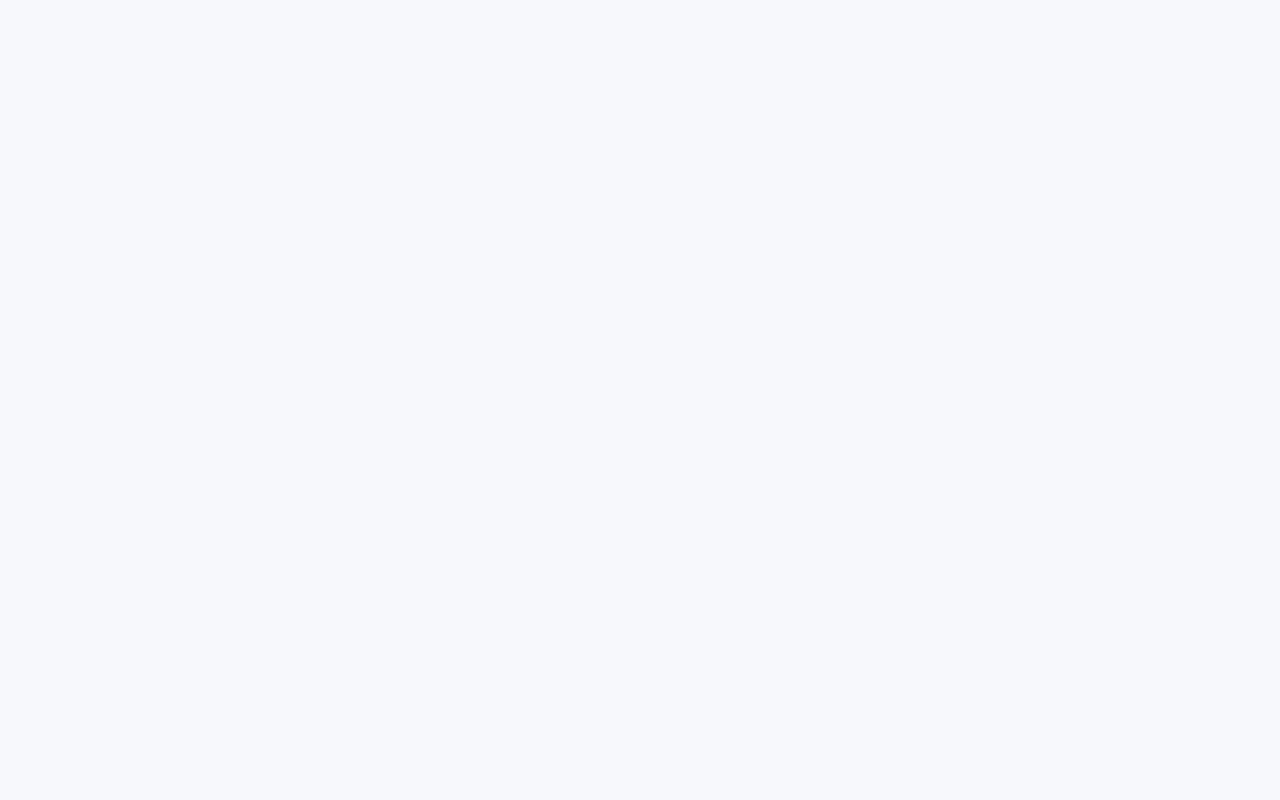
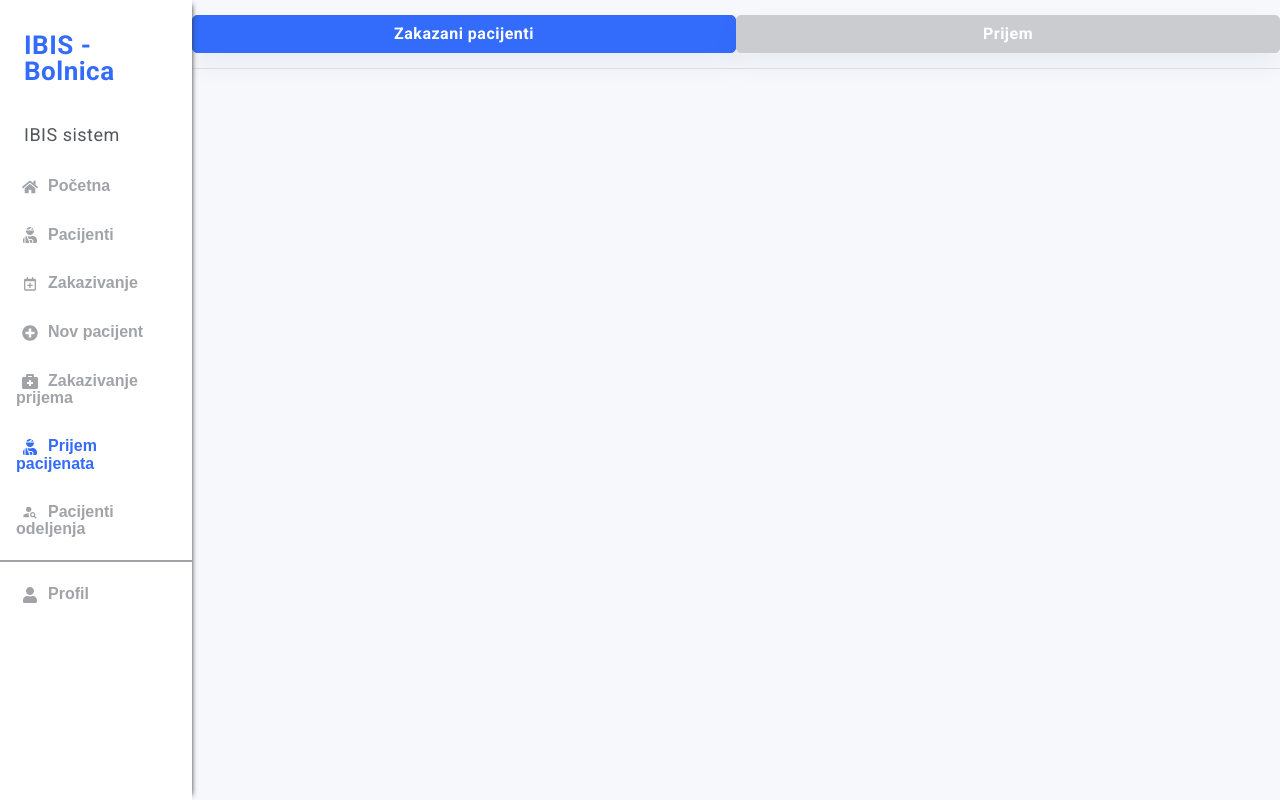
Before and after one commit to ivaguranov/Bolnica-Front, a React (Create React App) app: page /nurse/infirmary/admission-of-patient in a window 1280 px wide. Before the commit this address had no page. Built offline with nearby package versions, Linux system fonts and the light colour scheme.

Commit message:
finished Nurse Infirmary Admission of the patient page foundation

```diff
--- a/src/App.js
+++ b/src/App.js
@@ -25,6 +25,9 @@ import NurseHomepage from "./pages/Nurse/NurseHomepage/NurseHomepage";
 import PatientPreviewNurses from "./pages/Nurse/PatientPreviewPageNurses/PatientPreviewPageNurses";
 import RegistrationPatientPage from "./pages/Nurse/RegistrationPatientPage/RegistrationPatientPage";
 import ScheduleAppointmentPage from "./pages/Nurse/ScheduleAppointmentPage/ScheduleAppointmentPage";
+
+// NURSE INFIRMARY
+import NurseInfirmaryPatientAdmission from "./pages/Nurse/NurseInfirmaryPatientAdmission/NurseInfirmaryPatientAdmission";
 
 // BIOCHEMIST
 import BiochemistHomepage from "./pages/Biochemist/BiochemistHomepage/BiochemistHomepage";
@@ -78,6 +81,12 @@ const App = () => {
           path="/nurse/edit-patient/:lbp"
           exact
           element={<EditPatientPage />}
+        />
+        {/* NURSE INFIRMARY ROUTES */}
+        <Route
+          path="/nurse/infirmary/admission-of-patient"
+          exact
+          element={<NurseInfirmaryPatientAdmission />}
         />
         {/* ADMIN ROUTES */}
         <Route path="/admin" exact element={<AdminHomepage />} />
@@ -133,9 +142,9 @@ const App = () => {
           element={<RecepcionistAddPatientPage />}
         />
         <Route
-            path="/recepcionist/add-appointment"
-            exact
-            element={<RecepcionistScheduleAppPage />}
+          path="/recepcionist/add-appointment"
+          exact
+          element={<RecepcionistScheduleAppPage />}
         />
       </Routes>
     </BrowserRouter>
--- a/src/commons/sidebarLinks.js
+++ b/src/commons/sidebarLinks.js
@@ -5,9 +5,10 @@ import {
   FaPlusCircle,
   FaUserInjured,
   FaClipboardList,
+  FaBriefcaseMedical,
 } from "react-icons/fa";
 import { BiCalendarPlus } from "react-icons/bi";
-import { MdCalendarToday } from "react-icons/md";
+import { MdCalendarToday, MdPersonSearch } from "react-icons/md";
 import { GiNotebook } from "react-icons/gi";
 
 export const getSidebarLinks = (role, activeId) => {
@@ -80,6 +81,66 @@ export const getSidebarLinks = (role, activeId) => {
         path: "/profile",
         icon: <FaUser />,
         isActive: activeId === 5 ? true : false,
+      },
+    ];
+  } else if (role === "nurseinfirmary") {
+    return [
+      {
+        id: 1,
+        text: "Početna",
+        path: "/nurse",
+        icon: <FaHome />,
+        isActive: activeId === 1 ? true : false,
+      },
+      {
+        id: 2,
+        text: "Pacijenti",
+        path: "/nurse/patient-preview",
+        icon: <FaUserInjured />,
+        isActive: activeId === 2 ? true : false,
+      },
+      {
+        id: 3,
+        text: "Zakazivanje",
+        path: "/nurse/schedule-appointment",
+        icon: <BiCalendarPlus />,
+        isActive: activeId === 3 ? true : false,
+      },
+      {
+        id: 4,
+        text: "Nov pacijent",
+        path: "/nurse/register-patient",
+        icon: <FaPlusCircle />,
+        isActive: activeId === 4 ? true : false,
+      },
+      {
+        id: 5,
+        text: "Zakazivanje prijema",
+        path: "/nurse/infirmary/scheduling-appointment",
+        icon: <FaBriefcaseMedical />,
+        isActive: activeId === 5 ? true : false,
+      },
+      {
+        id: 6,
+        text: "Prijem pacijenata",
+        path: "/nurse/infirmary/admission-of-patient",
+        icon: <FaUserInjured />,
+        isActive: activeId === 6 ? true : false,
+      },
+      {
+        id: 7,
+        text: "Pacijenti odeljenja",
+        path: "/nurse/infirmary/patients-department",
+        icon: <MdPersonSearch />,
+        dividerAfter: true,
+        isActive: activeId === 7 ? true : false,
+      },
+      {
+        id: 8,
+        text: "Profil",
+        path: "/profile",
+        icon: <FaUser />,
+        isActive: activeId === 8 ? true : false,
       },
     ];
   } else if (role === "biochemist") {
--- /dev/null
+++ b/src/pages/Nurse/NurseInfirmaryPatientAdmission/NurseInfirmaryPatientAdmission.js
@@ -0,0 +1,61 @@
+import React from "react";
+import { getSidebarLinks } from "../../../commons/sidebarLinks";
+import Sidebar from "../../../components/Sidebar/Sidebar";
+import { useState } from "react";
+import "./styles.css";
+
+const NurseInfirmaryPatientAdmission = () => {
+  let tab;
+
+  const [isClicked1, setClicked1] = useState(true);
+  const [isClicked2, setClicked2] = useState(false);
+
+  const toggleClass1 = () => {
+    if (!isClicked1) {
+      setClicked2(!isClicked2);
+      setClicked1(!isClicked1);
+    }
+  };
+
+  const toggleClass2 = () => {
+    if (!isClicked2) {
+      setClicked2(!isClicked2);
+      setClicked1(!isClicked1);
+    }
+  };
+
+  if (isClicked1) {
+    tab = <div></div>;
+  } else {
+    tab = <div></div>;
+  }
+
+  return (
+    <div style={{ marginLeft: "15%" }}>
+      <div className="sidebar-link-container">
+        <Sidebar links={getSidebarLinks("nurseinfirmary", 6)} />
+      </div>
+      <ul className="nav nav-tabs nav-justified">
+        <li className="nav-item">
+          <button
+            className={` ${isClicked1 ? "isActive" : "inactive"}`}
+            onClick={toggleClass1}
+          >
+            Zakazani pacijenti
+          </button>
+        </li>
+        <li className="nav-item">
+          <button
+            className={` ${isClicked2 ? "isActive" : "inactive"}`}
+            onClick={toggleClass2}
+          >
+            Prijem
+          </button>
+        </li>
+      </ul>
+      {tab}
+    </div>
+  );
+};
+
+export default NurseInfirmaryPatientAdmission;
--- /dev/null
+++ b/src/pages/Nurse/NurseInfirmaryPatientAdmission/styles.css
@@ -0,0 +1,32 @@
+.nav-item {
+  width: max-content;
+}
+
+.nav-justified {
+  flex: 1 1 auto;
+  text-align: center;
+}
+
+.isActive {
+  background-color: #336cfb;
+  font-family: "Roboto";
+  font-style: normal;
+  font-weight: 700;
+  letter-spacing: 0.5px;
+  width: 100%;
+  border-radius: 5px;
+  box-shadow: 0px 12px 26px rgba(16, 30, 115, 0.06);
+}
+
+.inactive {
+  background-color: #336cfb;
+  font-family: "Roboto";
+  font-style: normal;
+  font-weight: 700;
+  letter-spacing: 0.5px;
+  border-color: #cacccf;
+  background-color: #cacccf;
+  width: 100%;
+  border-radius: 5px;
+  box-shadow: 0px 12px 26px rgba(16, 30, 115, 0.06);
+}
```
